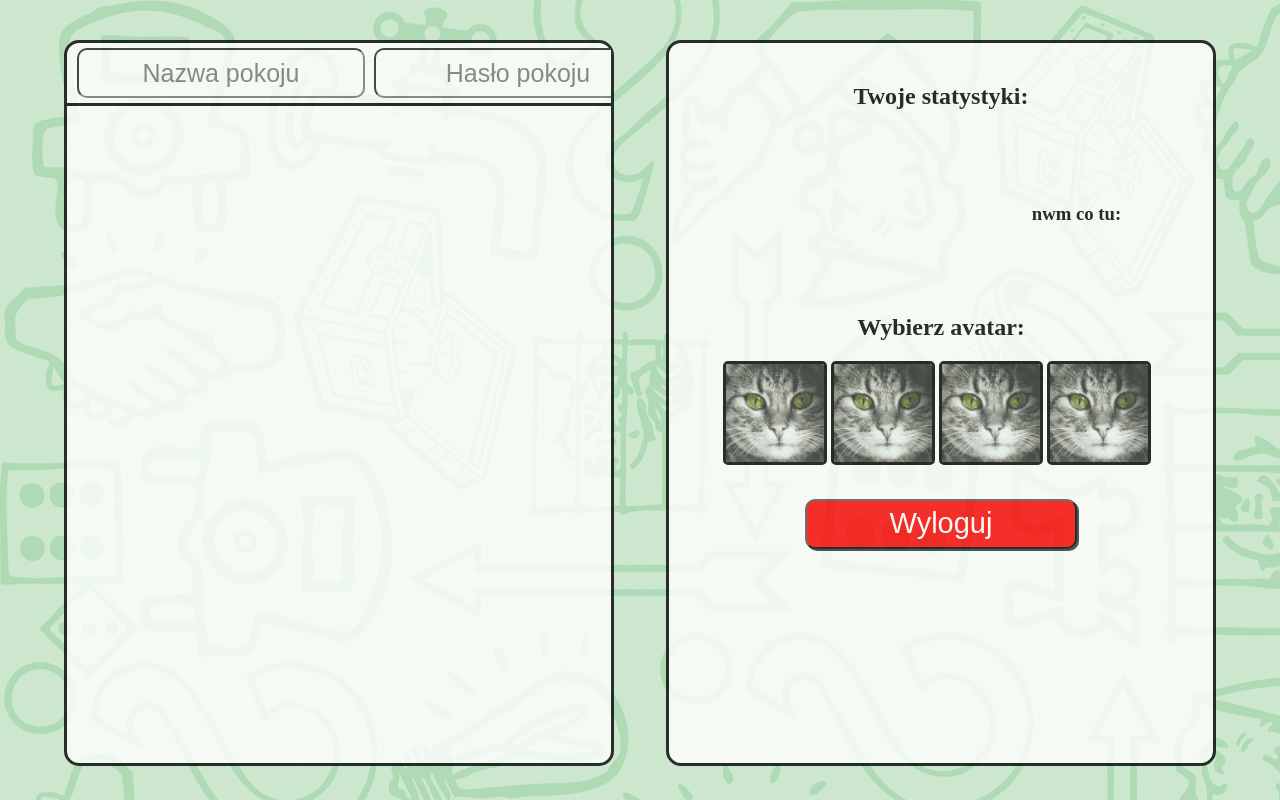
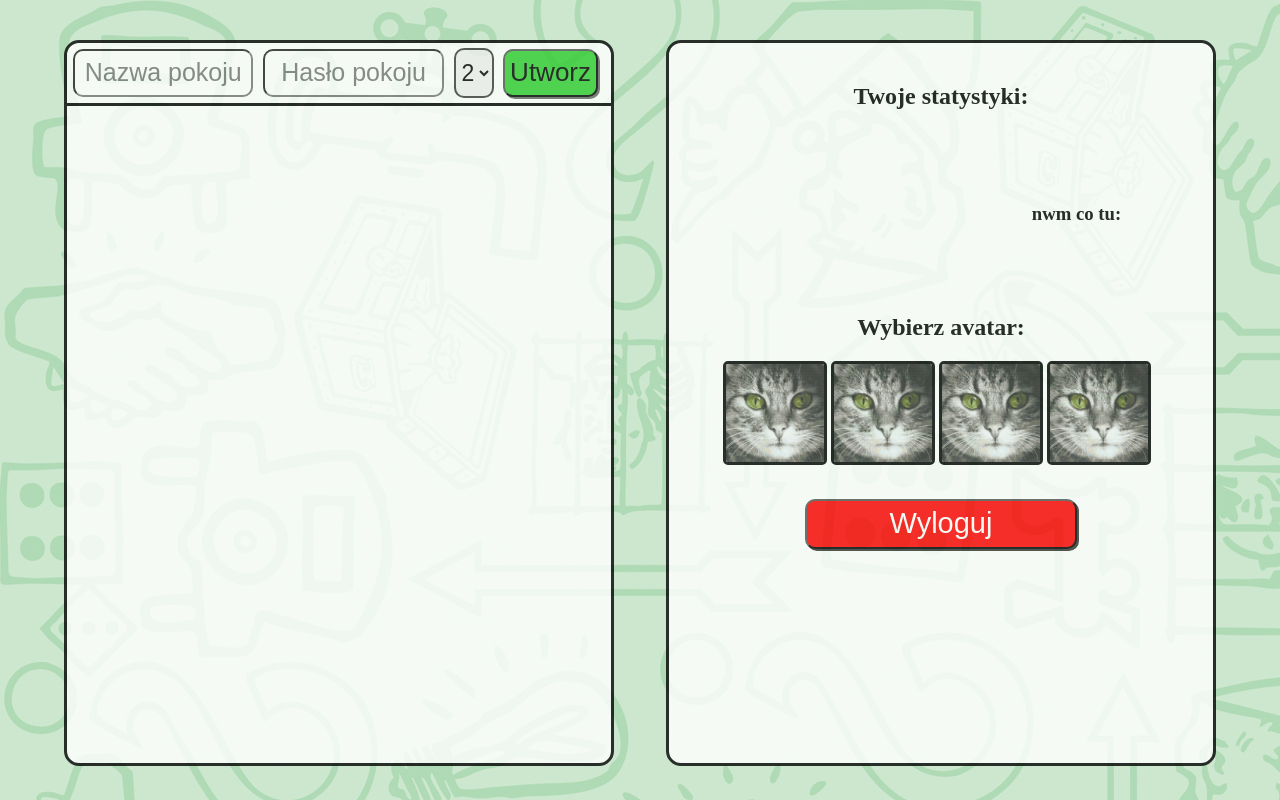
Before and after one commit to JanKozub/Monopoly, a Node server app: template static/views/lobbies.hbs in a window 1280 px wide. Run offline with Node 20, Linux system fonts and the light colour scheme; the template is opened without the code that fills it, so the values that code supplies are empty; some libraries are stand-ins or nearby versions.

Commit message:
-Fixed style in add room component

```diff
--- a/static/views/lobbies.hbs
+++ b/static/views/lobbies.hbs
@@ -3,7 +3,6 @@
 <link rel="stylesheet" href="styles/lobbies-styles-right.css">
 <div class="container">
     <div id="add-lobby">
-        <div id="add-lobby-components">
         <label for="room-name-input"></label>
         <input id="room-name-input" placeholder="Nazwa pokoju">
         <label for="room-password-input"></label>
@@ -17,7 +16,6 @@
         <option>6</option>
     </select>
         <button id="add-button">Utworz</button>
-        </div>
     </div>
     <div id="rooms-list"></div>
 </div>
--- a/static/views/styles/lobbies-styles-left.css
+++ b/static/views/styles/lobbies-styles-left.css
@@ -14,26 +14,20 @@
     width: 100%;
     height: 60px;
     border-bottom: 3px solid black;
-    overflow-y: hidden;
-}
-
-#add-lobby-components {
-    width: 816px;
-    height: 60px;
-    overflow-y: hidden;
+    overflow: hidden;
 }
 
 #add-button {
-    width: 108px;
+    width: calc(20% - 14px);
     height: 48px;
     background-color: limegreen;
-    position: relative;
-    top: 5px;
-    left: 25px;
+    padding: 0;
+    margin: 5px 0 0 5px;
     border-radius: 10px;
     font-size: 26px;
     cursor: pointer;
     box-shadow: 2px 2px rgba(0, 0, 0, 0.6);
+    overflow: hidden;
 }
 
 #add-button:hover {
@@ -42,10 +36,10 @@
 }
 
 input {
-    width: 280px;
+    width: calc(35% - 14px);
     height: 44px;
-    position: relative;
-    top: 5px;
+    padding: 0;
+    margin: 5px 0 0 6px;
     border-radius: 10px;
     text-align: center;
     font-size: 25px;
@@ -60,11 +54,10 @@ input {
 }
 
 select {
-    width: 10%;
+    width: calc(10% - 14px);
     height: 50px;
-    position: relative;
-    top: 5px;
-    left: 20px;
+    padding: 0;
+    margin: 5px 0 0 6px;
     border-radius: 10px;
     border: 2px solid rgb(59, 59, 59);
     text-align: center;
```
Lines whose indentation alone changed are shown as unchanged.
